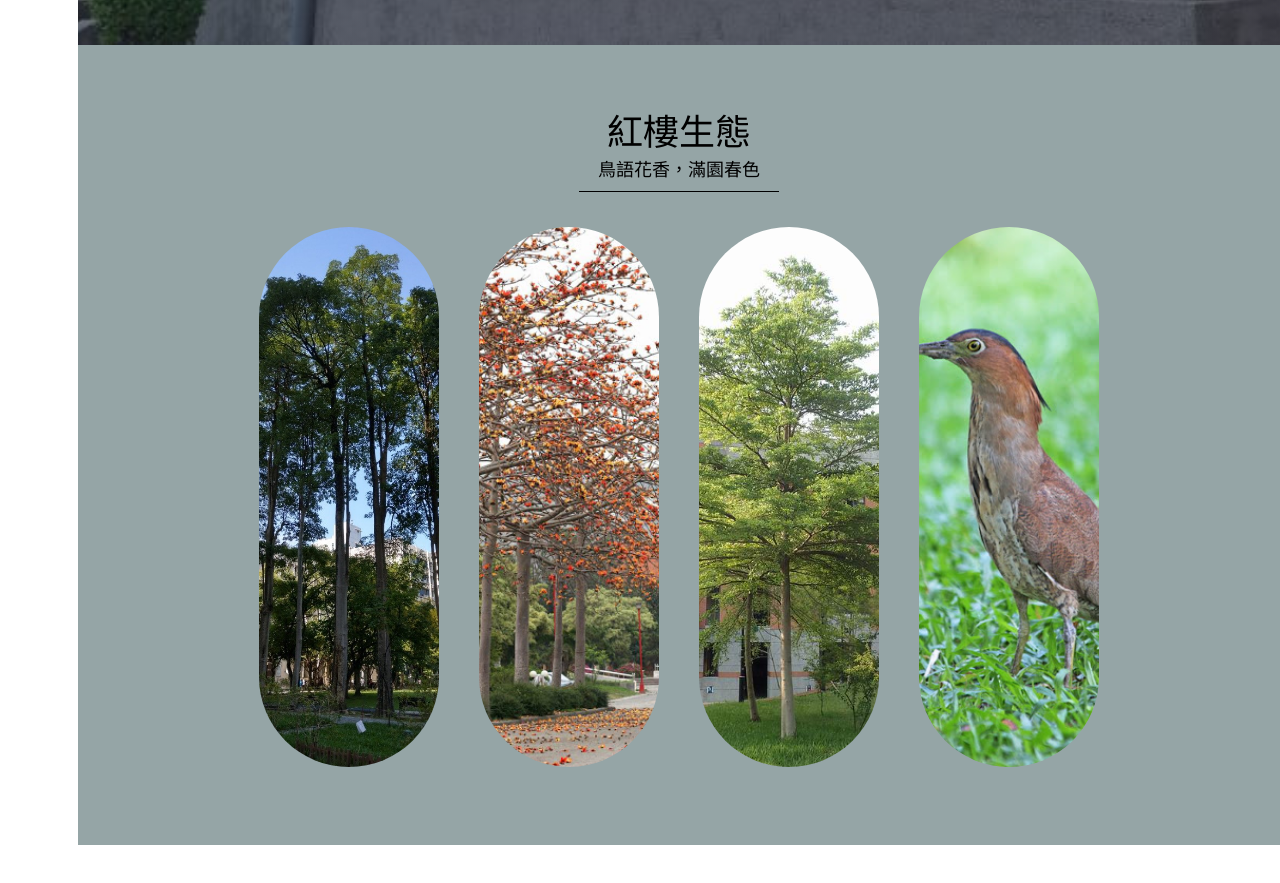
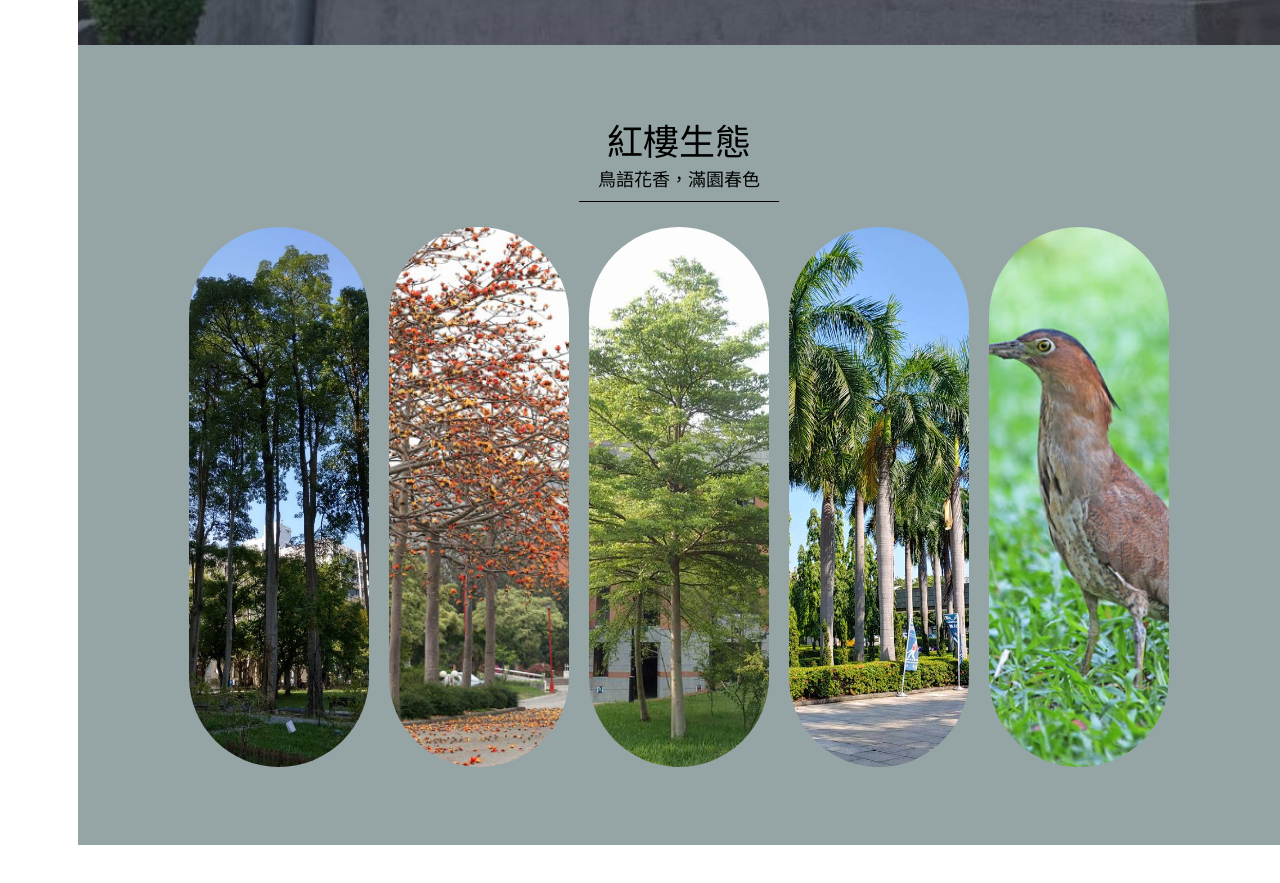
Before and after one commit to LakeFishing/LakeFishing.github.io, a plain HTML site: page website-design/index.html in a window 1280 px wide. Shown: the part 3155-4038 px from the top of the page. Drawn offline with nearby package versions, Linux system fonts and the light colour scheme.

Commit message:
2021/08/07

```diff
--- a/website-design/index.html
+++ b/website-design/index.html
@@ -324,6 +324,12 @@
                             </div>
                         </div>
                         <div class="nature_pages_1" data-aos="fade-up">
+                            <img src="images/wang.jpg">
+                            <div class="layer">
+                                <h2>大王椰子</h2>
+                            </div>
+                        </div>
+                        <div class="nature_pages_1" data-aos="fade-up">
                             <img src="images/bird.jpg">
                             <div class="layer">
                                 <h2>黑冠麻鷺</h2>
--- a/website-design/style.scss
+++ b/website-design/style.scss
@@ -319,7 +319,7 @@ input[name="r1"]{
     background-color: #95a5a6;
 }
 #page5 div{
-    max-width: 1000px;
+    max-width: 1300px;
 }
 .nature_pages{
     display: flex;
@@ -337,7 +337,7 @@ input[name="r1"]{
     width: 180px;
     height: 540px;
     border-radius: 90px;
-    margin: 20px;
+    margin: 10px;
 }
 .layer{
     position: absolute;
@@ -401,6 +401,9 @@ input[name="r1"]{
     }
     #page5{
         height: 1400px;
+    }
+    #page5 div{
+        max-width: 700px;
     }
 }
 
```
Also changed, not shown: website-design/images/wang.jpg (added), website-design/style.css, 1 other file.
